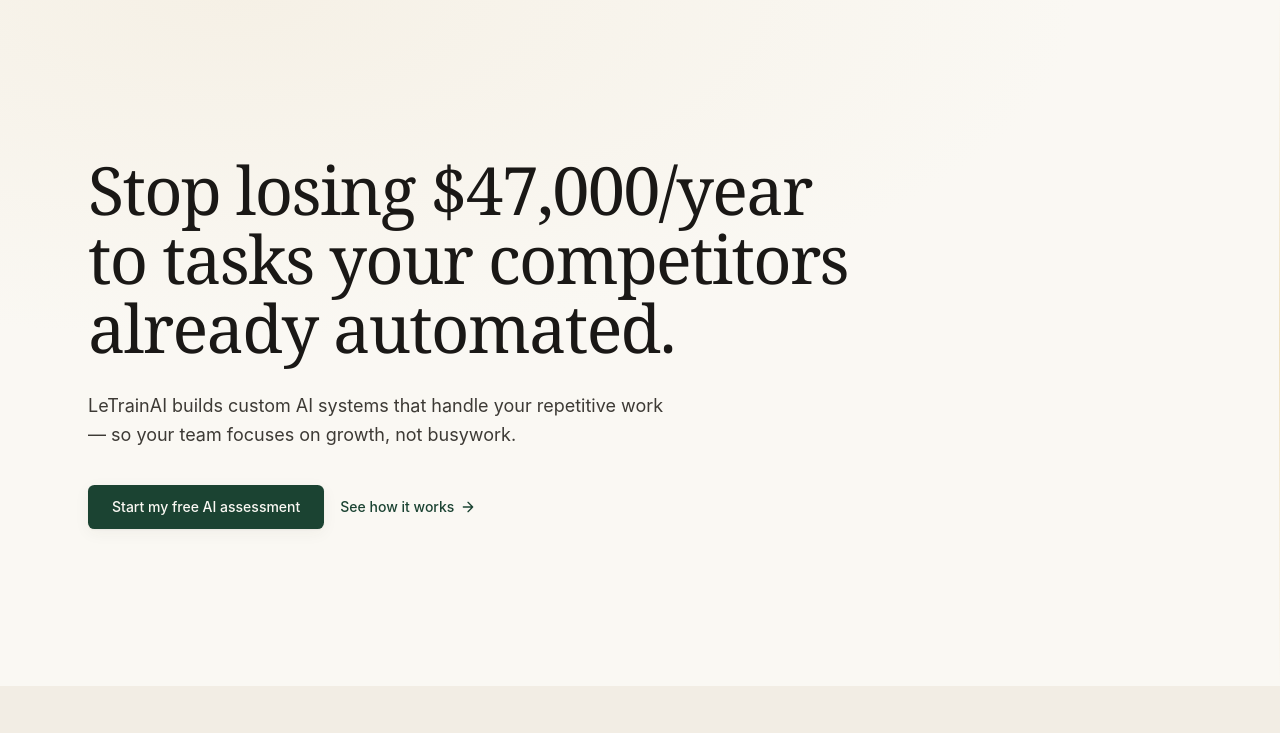
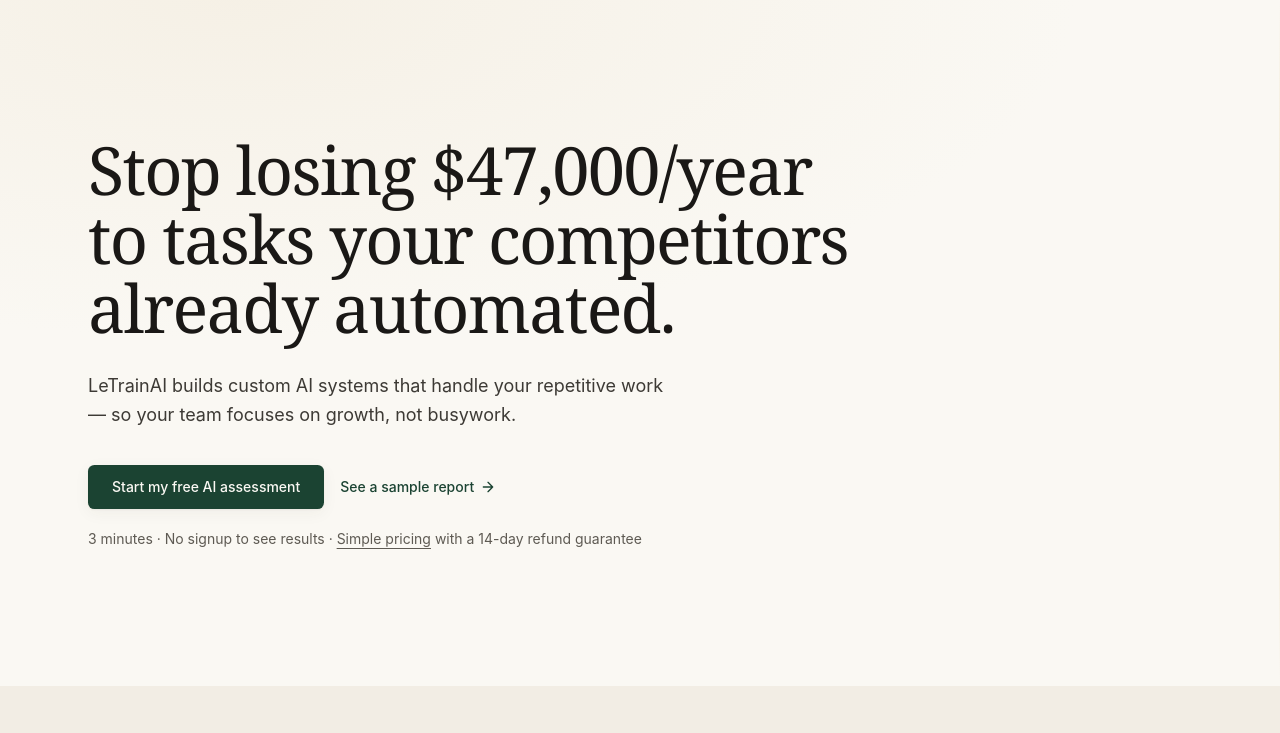
Before and after one commit to DreDay4u/letrainai, an Astro site: page / in a window 1280 px wide. Shown: the part 67-800 px from the top of the page. Built offline with nearby package versions, Linux system fonts and the light colour scheme; Astro itself is replaced by a stand-in of ours.

Commit message:
feat: homepage hero links to sample report + pricing microcopy

```diff
--- a/src/pages/index.astro
+++ b/src/pages/index.astro
@@ -52,13 +52,17 @@
               Start my free AI assessment
             </a>
             <a
-              href="/process"
+              href="/sample-report"
+              data-cta="hero-sample-report"
               class="inline-flex items-center gap-1.5 text-sm font-medium text-accent transition-colors duration-base hover:text-accent-hover"
             >
-              See how it works
+              See a sample report
               <svg class="size-4" fill="none" stroke="currentColor" stroke-width="2" viewBox="0 0 24 24"><path d="M5 12h14M12 5l7 7-7 7" stroke-linecap="round" stroke-linejoin="round"/></svg>
             </a>
           </div>
+          <p class="mt-5 text-sm text-muted">
+            3 minutes · No signup to see results · <a href="/pricing" class="underline underline-offset-4 hover:text-ink">Simple pricing</a> with a 14-day refund guarantee
+          </p>
         </div>
       </div>
     </section>
```
